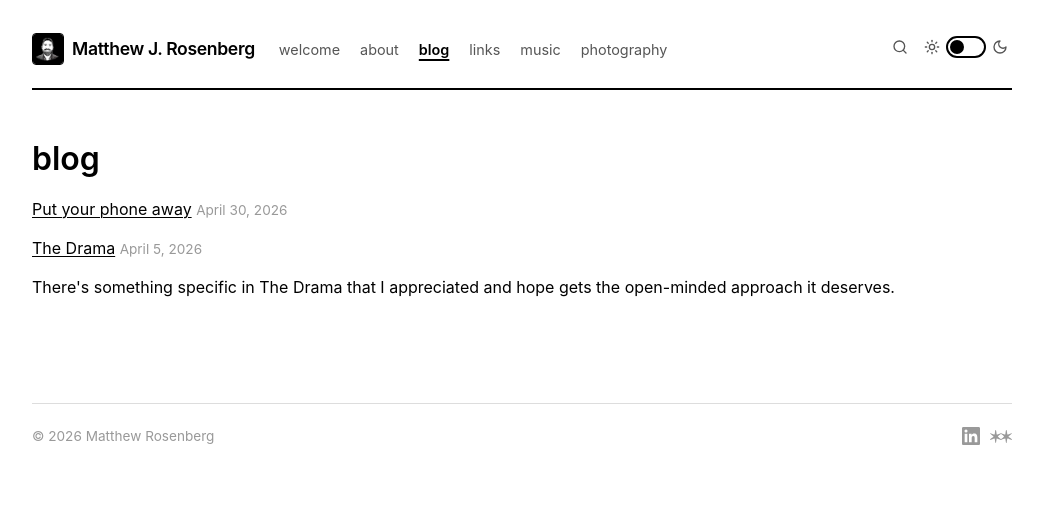
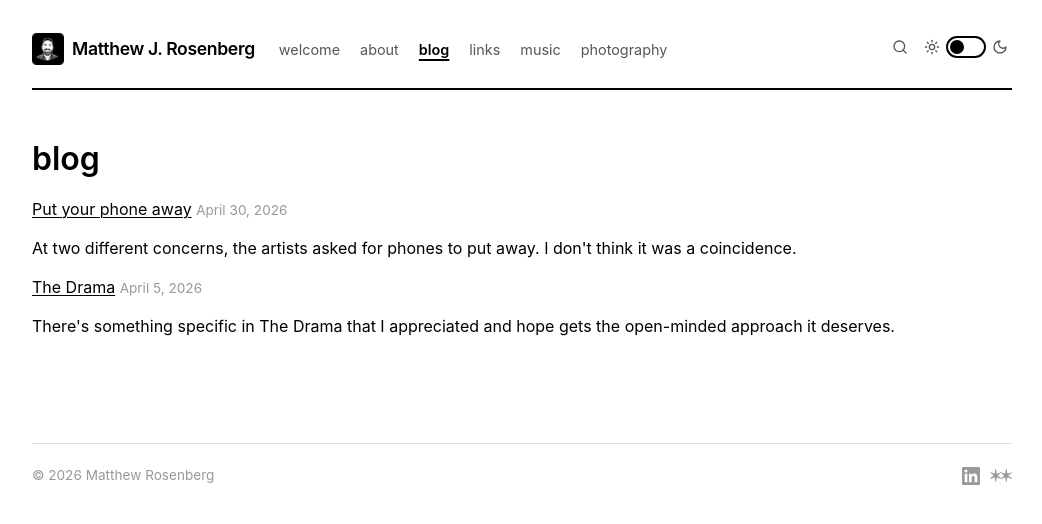
Before and after one commit to mattjrosenberg/mattjrosenberg.com, a Jekyll site: the page built from _pages/blog.md, in a window 1280 px wide. Shown: the top 524 px of the page, without its empty margins (118-1160 px from the left). Built offline with Jekyll 4.4.1, drawn with Linux system fonts in a browser that asks for light colours; a script that is not in the unit is left out.

Commit message:
Update Blog Posts “2026-04-30-no-phones-at-concerts”

```diff
--- a/_posts/2026-04-30-no-phones-at-concerts.md
+++ b/_posts/2026-04-30-no-phones-at-concerts.md
@@ -3,6 +3,8 @@
 date: 2026-04-30
 slug: no-phones-at-concerts
 layout: post
+summary: At two different concerns, the artists asked for phones to put away. I
+  don't think it was a coincidence.
 ---
 At two concerts this weekend, something interesting happened. I've been to hundreds of shows and I've maybe seen this once. Both artists, right before their biggest song, told everyone to put their phones away to enjoy the moment.
 
```
